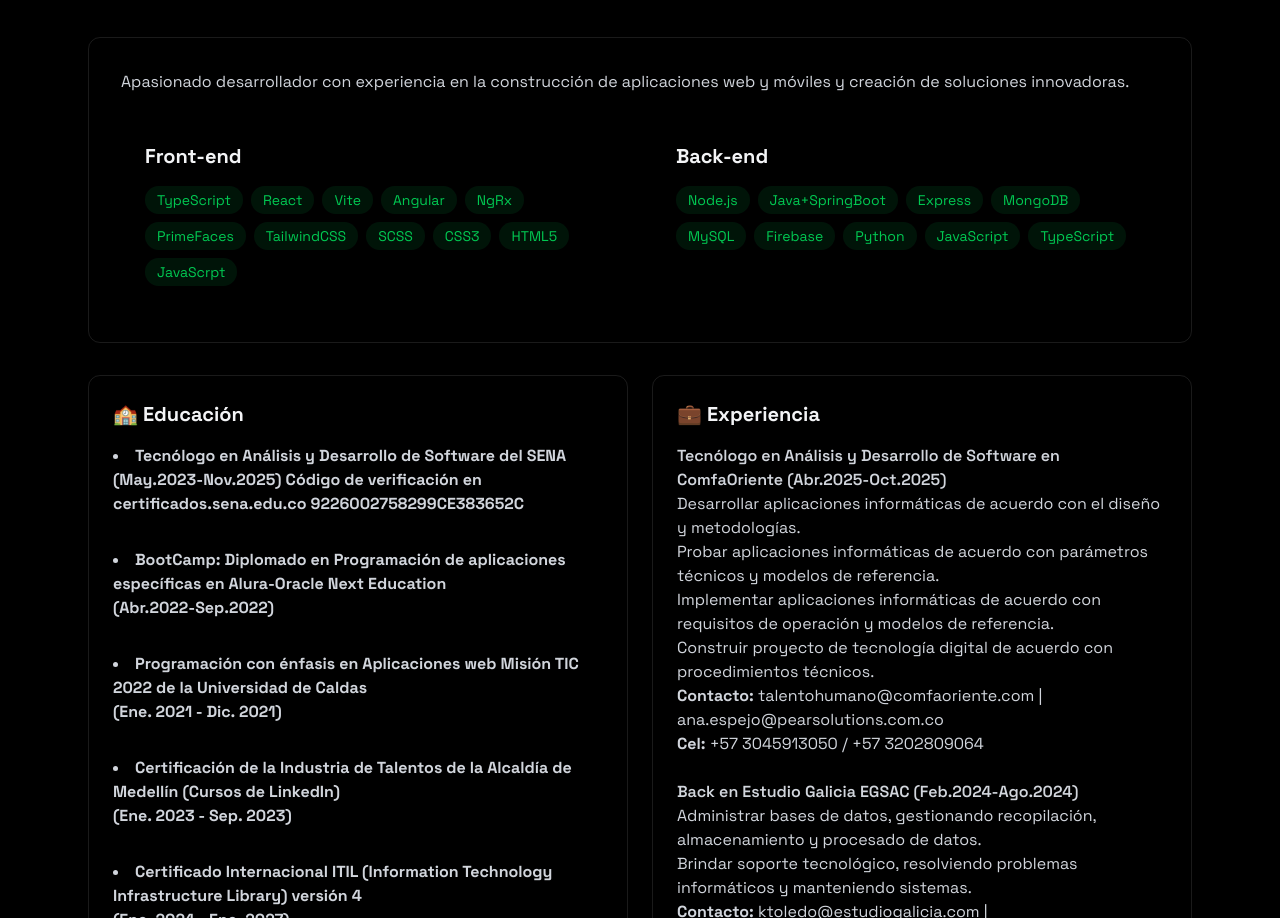
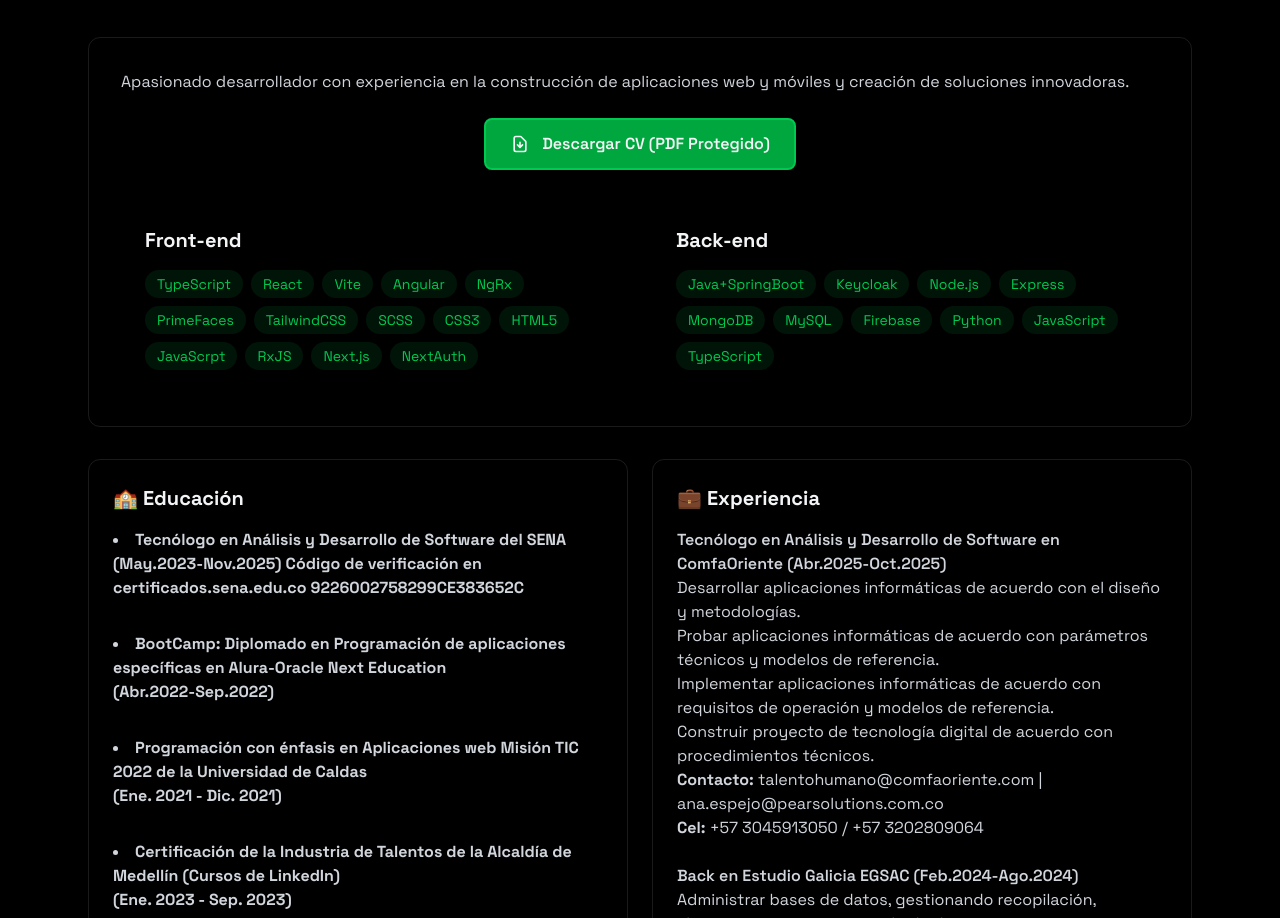
Before and after one commit to ypmanrique2/yadin.manrique-portfolio, a React (Vite) app: page / in a window 1280 px wide. Shown: the part 911-1829 px from the top of the page. Built offline with nearby package versions, Linux system fonts and the light colour scheme.

Commit message:
added pdf protected

```diff
--- a/package.json
+++ b/package.json
@@ -15,6 +15,7 @@
   "dependencies": {
     "@tailwindcss/vite": "^4.0.15",
     "emailjs-com": "^3.2.0",
+    "html2pdf.js": "^0.14.0",
     "react": "^19.0.0",
     "react-dom": "^19.0.0",
     "tailwindcss": "^4.0.15"
--- a/src/components/sections/Sobre_mi.jsx
+++ b/src/components/sections/Sobre_mi.jsx
@@ -1,9 +1,19 @@
 import React from "react";
 import { RevealOnScroll } from "../RevealOnScroll";
+import cvPdf from "../1.HV - Yadin Manrique.pdf";
 
 export const Sobre_mi = () => {
-    const frontendSkills = ["TypeScript", "React", "Vite", "Angular", "NgRx", "PrimeFaces", "TailwindCSS", "SCSS", "CSS3", "HTML5", "JavaScrpt"];
-    const backendSkills = ["Node.js", "Java+SpringBoot", "Express", "MongoDB", "MySQL", "Firebase", "Python", "JavaScript", "TypeScript"];
+    const frontendSkills = ["TypeScript", "React", "Vite", "Angular", "NgRx", "PrimeFaces", "TailwindCSS", "SCSS", "CSS3", "HTML5", "JavaScrpt", "RxJS", "Next.js", "NextAuth"];
+    const backendSkills = [ "Java+SpringBoot", "Keycloak", "Node.js","Express", "MongoDB", "MySQL", "Firebase", "Python", "JavaScript", "TypeScript"];
+
+    const downloadCV = () => {
+        const link = document.createElement("a");
+        link.href = cvPdf;
+        link.download = "HV_YadinManrique_2026.pdf";
+        document.body.appendChild(link);
+        link.click();
+        document.body.removeChild(link);
+    };
 
     return (
         <section
@@ -19,6 +29,19 @@ export const Sobre_mi = () => {
                         <p className="text-gray-300 mb-6">
                             Apasionado desarrollador con experiencia en la construcción de aplicaciones web y móviles y creación de soluciones innovadoras.
                         </p>
+
+                        {/* Botón de descargar CV */}
+                        <div className="flex justify-center mb-8">
+                            <button
+                                onClick={downloadCV}
+                                className="flex items-center gap-3 px-6 py-3 rounded-lg font-semibold transition-all duration-300 border-2 bg-green-600 border-green-500 hover:bg-green-700 hover:shadow-[0_4px_20px_rgba(34,197,94,0.4)] hover:scale-105"
+                            >
+                                <svg xmlns="http://www.w3.org/2000/svg" className="h-5 w-5" fill="none" viewBox="0 0 24 24" stroke="currentColor">
+                                    <path strokeLinecap="round" strokeLinejoin="round" strokeWidth={2} d="M12 10v6m0 0l-3-3m3 3l3-3m2 8H7a2 2 0 01-2-2V5a2 2 0 012-2h5.586a1 1 0 01.707.293l5.414 5.414a1 1 0 01.293.707V19a2 2 0 01-2 2z" />
+                                </svg>
+                                Descargar CV (PDF Protegido)
+                            </button>
+                        </div>
 
                         {/* Habilidades Frontend y Backend */}
                         <div className="grid grid-cols-1 md:grid-cols-2 gap-6">
```
Also changed, not shown: src/components/CV_YadinManrique_Tech_2026.html (renamed from TODO button Download CV_YadinManrique_Tech_2026.html), 2 other files (tests, documents, lock files or other folders).
